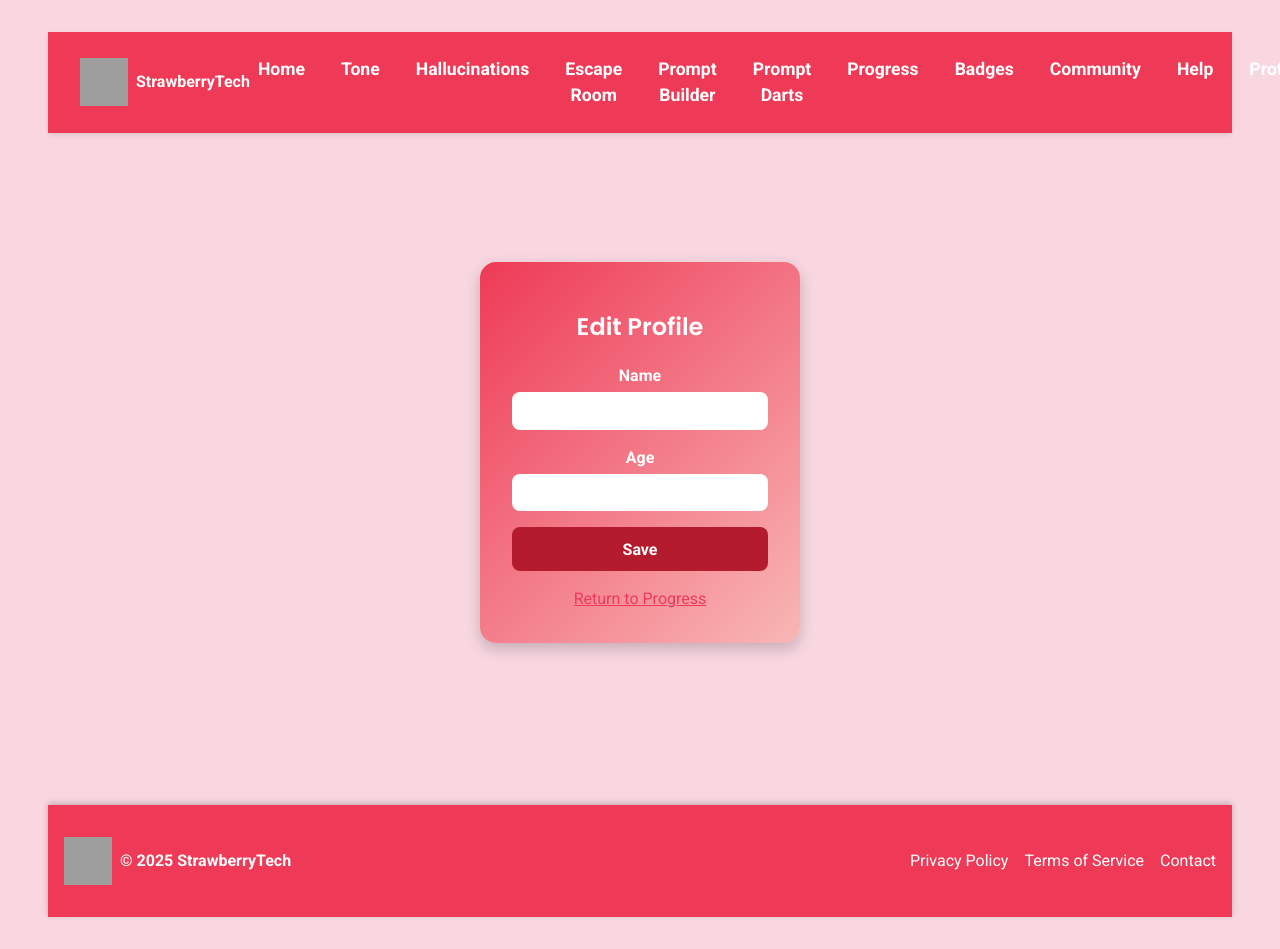
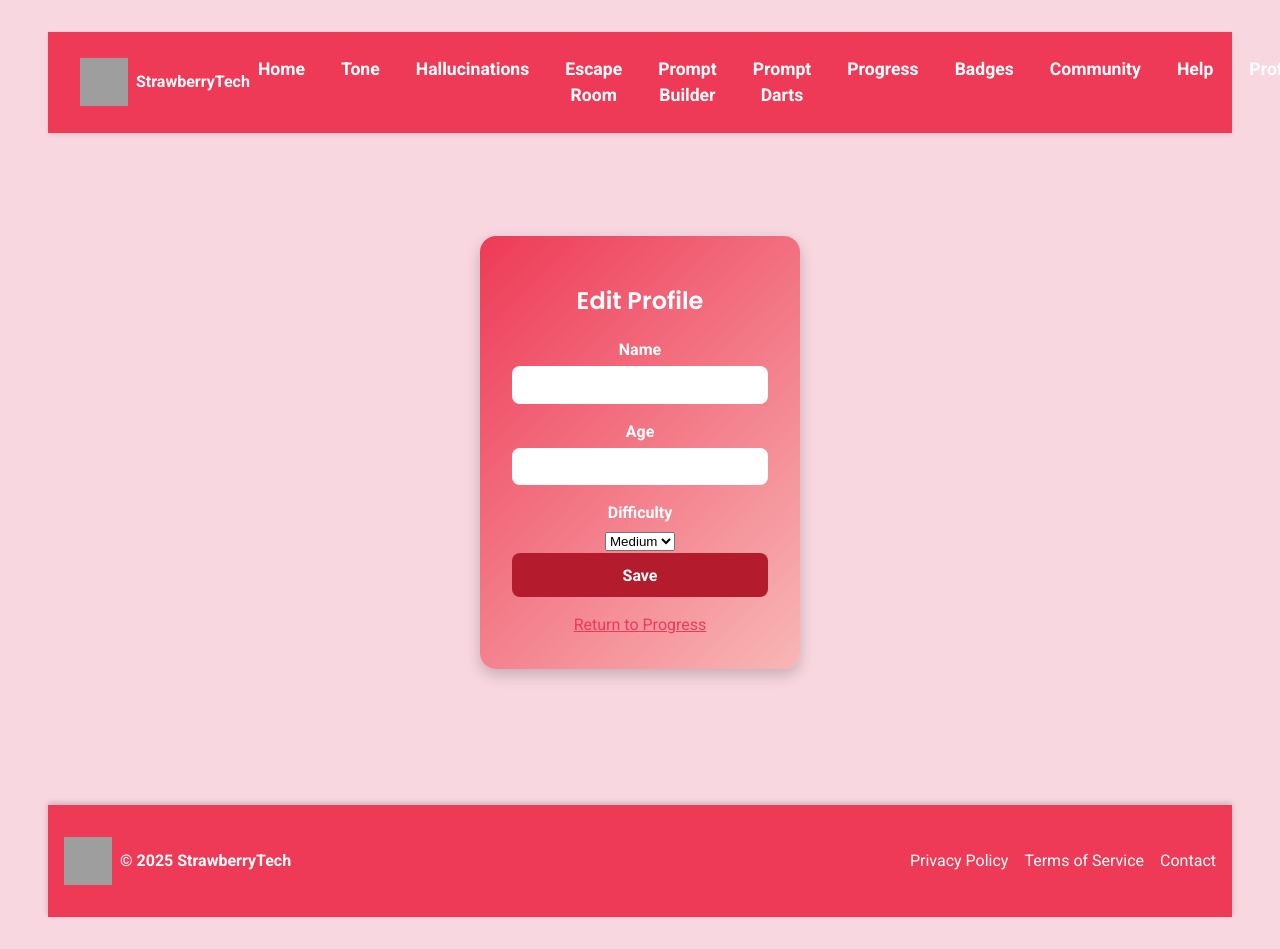
Before and after one commit to unnamedmistress/StrawberryTech, a React (Vite) app in the folder learning-games/: page /profile in a window 1280 px wide. Shown: the top 949 px of the page. Built offline with nearby package versions, Linux system fonts and the light colour scheme; no server answers; grey boxes are pictures that could not be loaded.

Commit message:
Add difficulty settings and adjust game behavior

```diff
--- a/learning-games/src/context/UserContext.ts
+++ b/learning-games/src/context/UserContext.ts
@@ -4,6 +4,7 @@ import type { UserData, UserContextType } from '../types/user'
 export const defaultUser: UserData = {
   name: null,
   age: null,
+  difficulty: 'medium',
   scores: {},
   badges: [],
 }
@@ -15,4 +16,5 @@ export const UserContext = createContext<UserContextType>({
   setName: () => {},
   setScore: () => {},
   addBadge: () => {},
+  setDifficulty: () => {},
 })
--- a/learning-games/src/context/UserProvider.tsx
+++ b/learning-games/src/context/UserProvider.tsx
@@ -45,6 +45,10 @@ export function UserProvider({ children }: { children: ReactNode }) {
 
   const setName = useCallback((name: string) => {
     setUser((prev) => ({ ...prev, name }))
+  }, [])
+
+  const setDifficulty = useCallback((level: 'easy' | 'medium' | 'hard') => {
+    setUser(prev => ({ ...prev, difficulty: level }))
   }, [])
 
   // Record the best score for a specific game
@@ -102,6 +106,7 @@ export function UserProvider({ children }: { children: ReactNode }) {
             age: user.age,
             badges: user.badges,
             scores: user.scores,
+            difficulty: user.difficulty,
           }),
         }).catch((err) => console.error('Failed to save user', err))
       }
@@ -111,7 +116,15 @@ export function UserProvider({ children }: { children: ReactNode }) {
 
   return (
     <UserContext.Provider
-      value={{ user, setUser, setAge, setName, setScore, addBadge }}
+      value={{
+        user,
+        setUser,
+        setAge,
+        setName,
+        setScore,
+        addBadge,
+        setDifficulty,
+      }}
     >
       {children}
     </UserContext.Provider>
--- a/learning-games/src/pages/AgeInputForm.tsx
+++ b/learning-games/src/pages/AgeInputForm.tsx
@@ -15,9 +15,10 @@ export default function AgeInputForm({
   onSaved?: () => void
   allowEdit?: boolean
 }) {
-  const { user, setAge, setName } = useContext(UserContext)
+  const { user, setAge, setName, setDifficulty } = useContext(UserContext)
   const [age, setAgeState] = useState<number | ''>(user.age ?? '')
   const [name, setNameState] = useState(user.name ?? '')
+  const [difficulty, setDifficultyState] = useState(user.difficulty)
   const navigate = useNavigate()
 
   // If age already exists and editing isn't allowed, redirect away
@@ -31,6 +32,7 @@ export default function AgeInputForm({
     if (!Number.isNaN(ageNumber) && ageNumber > 0) {
       setAge(ageNumber)
       if (name) setName(name)
+      setDifficulty(difficulty)
       if (onSaved) {
         onSaved()
       } else {
@@ -63,6 +65,16 @@ export default function AgeInputForm({
           }}
           required
         />
+        <label htmlFor="difficulty">Difficulty:</label>
+        <select
+          id="difficulty"
+          value={difficulty}
+          onChange={e => setDifficultyState(e.target.value as 'easy' | 'medium' | 'hard')}
+        >
+          <option value="easy">Easy</option>
+          <option value="medium">Medium</option>
+          <option value="hard">Hard</option>
+        </select>
         <button type="submit" className="btn-primary">Save</button>
       </form>
       <p style={{ marginTop: '1rem' }}>
--- a/learning-games/src/pages/ClarityEscapeRoom.tsx
+++ b/learning-games/src/pages/ClarityEscapeRoom.tsx
@@ -106,13 +106,15 @@ async function evaluatePrompt(task: Task, inputText: string): Promise<boolean> {
 
 export default function ClarityEscapeRoom() {
   const { setScore, addBadge, user } = useContext(UserContext)
+  const BASE_TIME =
+    user.difficulty === 'easy' ? 45 : user.difficulty === 'hard' ? 20 : 30
   const [door, setDoor] = useState(0)
   const [tasks] = useState<Task[]>(() => shuffle(TASKS))
   const [input, setInput] = useState('')
   const [score, setScoreState] = useState(0)
   const [message, setMessage] = useState('')
   const [start] = useState(() => Date.now())
-  const [timeLeft, setTimeLeft] = useState(30)
+  const [timeLeft, setTimeLeft] = useState(BASE_TIME)
   const [openPercent, setOpenPercent] = useState(0)
   const [hintVisible, setHintVisible] = useState(false)
 
@@ -161,7 +163,7 @@ export default function ClarityEscapeRoom() {
   }
 
   useEffect(() => {
-    setTimeLeft(30)
+    setTimeLeft(BASE_TIME)
     const id = setInterval(() => {
       setTimeLeft(t => {
         if (t <= 1) {
@@ -169,7 +171,7 @@ export default function ClarityEscapeRoom() {
           setMessage('Too slow! The door remains locked.')
           setInput('')
           setHintVisible(false)
-          return 30
+          return BASE_TIME
         }
         return t - 1
       })
--- a/learning-games/src/pages/ProfilePage.tsx
+++ b/learning-games/src/pages/ProfilePage.tsx
@@ -5,9 +5,10 @@ import { UserContext } from '../context/UserContext'
 import './ProfilePage.css'
 
 export default function ProfilePage() {
-  const { user, setName, setAge } = useContext(UserContext)
+  const { user, setName, setAge, setDifficulty } = useContext(UserContext)
   const [name, setNameState] = useState(user.name ?? '')
   const [age, setAgeState] = useState<string>(user.age ? String(user.age) : '')
+  const [difficulty, setDifficultyState] = useState(user.difficulty)
 
   function handleSubmit(e: React.FormEvent) {
     e.preventDefault()
@@ -22,6 +23,7 @@ export default function ProfilePage() {
     }
     setName(name.trim())
     setAge(ageNum)
+    setDifficulty(difficulty)
     toast.success('Profile saved successfully!')
   }
 
@@ -43,6 +45,16 @@ export default function ProfilePage() {
           value={age}
           onChange={(e) => setAgeState(e.target.value)}
         />
+        <label htmlFor="difficulty">Difficulty</label>
+        <select
+          id="difficulty"
+          value={difficulty}
+          onChange={e => setDifficultyState(e.target.value as 'easy' | 'medium' | 'hard')}
+        >
+          <option value="easy">Easy</option>
+          <option value="medium">Medium</option>
+          <option value="hard">Hard</option>
+        </select>
         <button type="submit">Save</button>
         <Link to="/leaderboard" className="return-link">
           Return to Progress
--- a/learning-games/src/pages/PromptRecipeGame.tsx
+++ b/learning-games/src/pages/PromptRecipeGame.tsx
@@ -117,9 +117,11 @@ async function generateCards(): Promise<Card[]> {
 }
 
 export default function PromptRecipeGame() {
-  const TOTAL_TIME = 30
-
   const { setScore, addBadge, user } = useContext(UserContext)
+  const TOTAL_TIME =
+    user.difficulty === 'easy' ? 45 : user.difficulty === 'hard' ? 20 : 30
+  const SCORE_MULT =
+    user.difficulty === 'easy' ? 1 : user.difficulty === 'hard' ? 2 : 1.5
   const [cards, setCards] = useState<Card[]>([])
   const [roundCards, setRoundCards] = useState<Card[]>([])
   const [dropped, setDropped] = useState<Dropped>({
@@ -190,7 +192,8 @@ export default function PromptRecipeGame() {
   useEffect(() => {
     if (Object.values(dropped).every(Boolean)) {
       const { score: gained, perfect } = evaluateRecipe(dropped, roundCards)
-      const finalScore = gained + Math.floor(timeLeft / 5)
+      const baseScore = gained + Math.floor(timeLeft / 5)
+      const finalScore = Math.round(baseScore * SCORE_MULT)
       setScoreState(s => s + finalScore)
       if (perfect) {
         confetti({ particleCount: 70, spread: 60, origin: { y: 0.7 } })
--- a/learning-games/src/types/user.ts
+++ b/learning-games/src/types/user.ts
@@ -2,6 +2,8 @@ export interface UserData {
   /** User's name for personalized greetings */
   name: string | null
   age: number | null
+  /** Player selected difficulty level */
+  difficulty: 'easy' | 'medium' | 'hard'
   scores: Record<string, number>
   badges: string[]
 }
@@ -27,4 +29,8 @@ export interface UserContextType {
    * Award a badge when the player reaches a milestone.
    */
   addBadge: (badge: string) => void
+  /**
+   * Update the difficulty setting for all games.
+   */
+  setDifficulty: (level: 'easy' | 'medium' | 'hard') => void
 }
```
